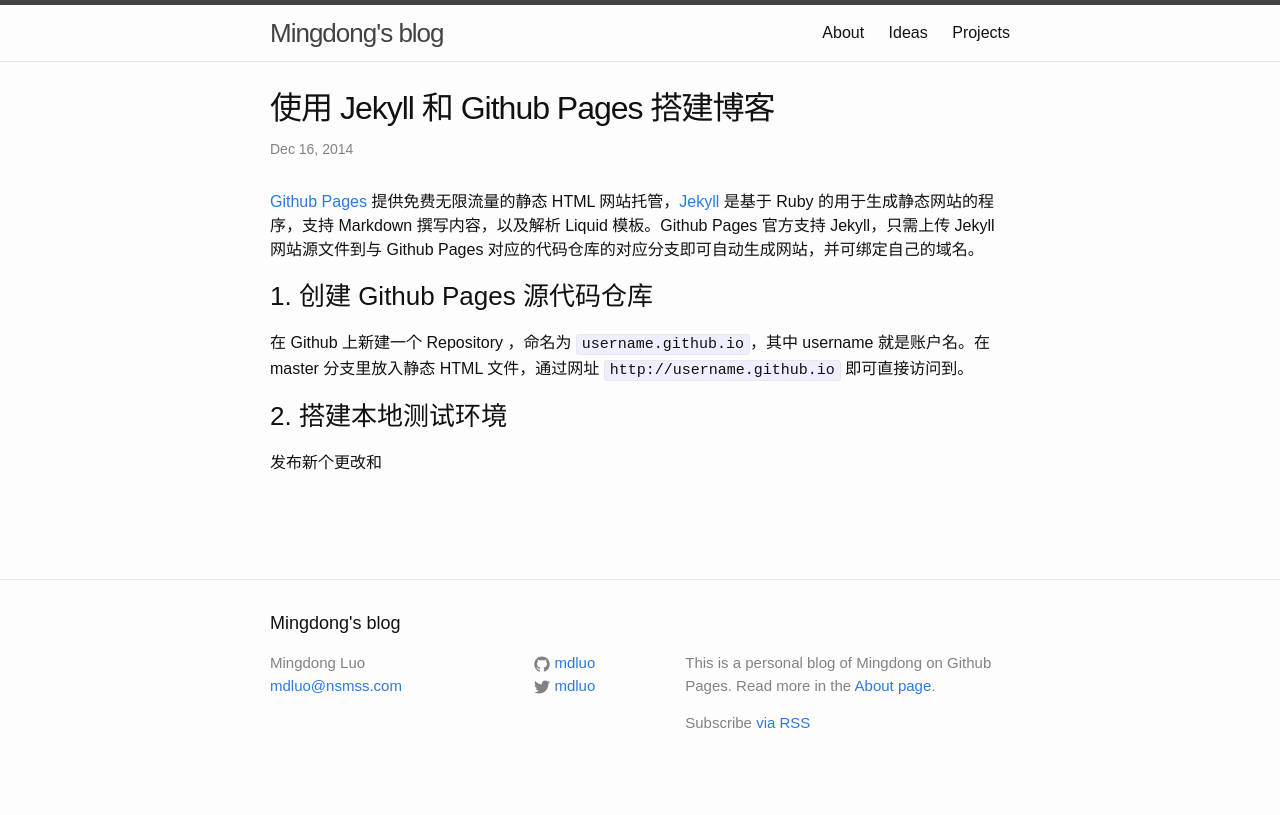
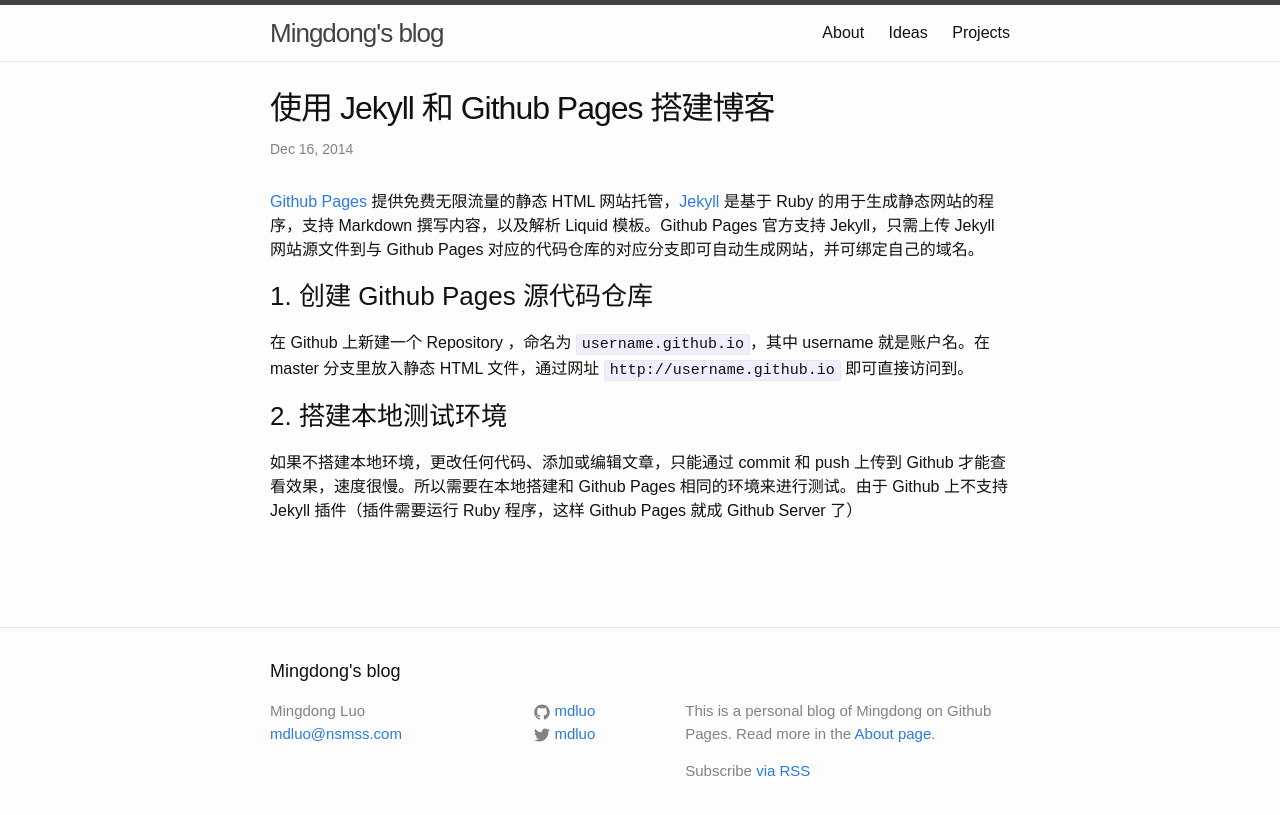
Before and after one commit to itfen/md, a Jekyll site: the page built from _posts/2014-12-16-set-up-blog-using-jekyll-and-github-pages.md, in a window 1280 px wide. Shown: the top 815 px of the page. Built offline with Jekyll 4.4.1, drawn with Linux system fonts in a browser that asks for light colours; comment, search, counter and statistics services are not loaded.

Commit message:
Update post

```diff
--- a/_posts/2014-12-16-set-up-blog-using-jekyll-and-github-pages.md
+++ b/_posts/2014-12-16-set-up-blog-using-jekyll-and-github-pages.md
@@ -14,7 +14,8 @@
 
 ### 2. 搭建本地测试环境
 
-发布新个更改和
+如果不搭建本地环境，更改任何代码、添加或编辑文章，只能通过 commit 和 push 上传到 Github 才能查看效果，速度很慢。所以需要在本地搭建和
+Github Pages 相同的环境来进行测试。由于 Github 上不支持 Jekyll 插件（插件需要运行 Ruby 程序，这样 Github Pages 就成 Github Server 了）
 
 [Github Pages]: https://pages.github.com/
 [Jekyll]:       http://jekyllrb.com/
```
